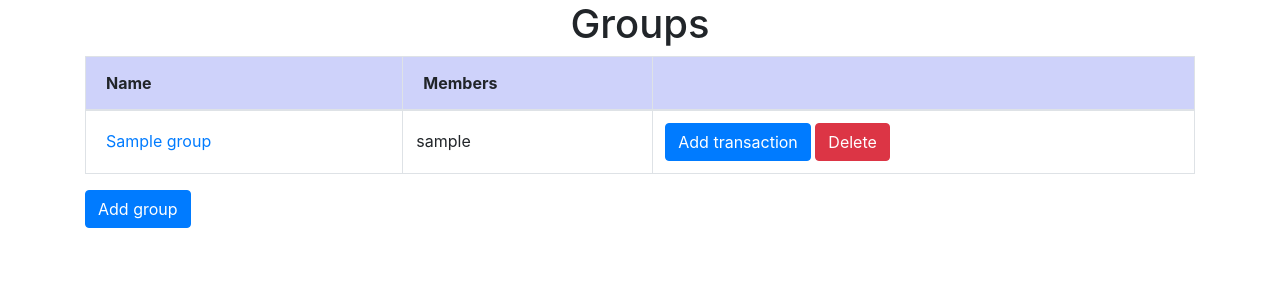
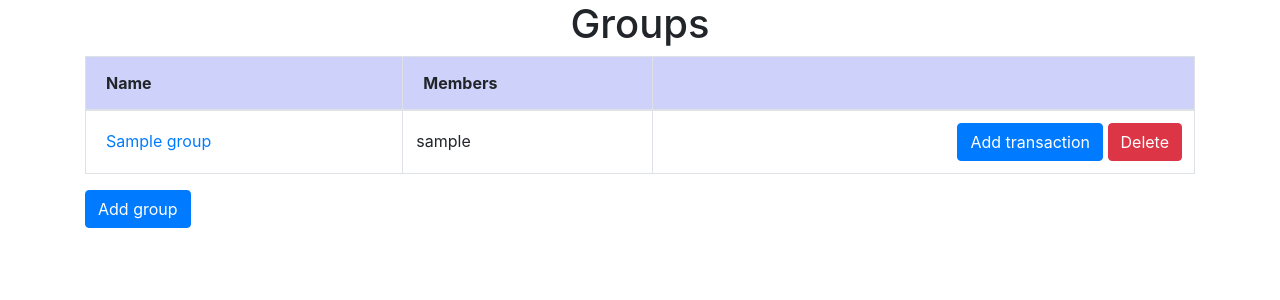
Before and after one commit to belwalrahul/paypals, a Django app: page /groups/ in a window 1280 px wide. Shown: the part 56-356 px from the top of the page. Run offline with Django 4.2, Linux system fonts and the light colour scheme; a user stored in the database is signed in; tables that the repository leaves empty hold one stand-in row (values such as "Sample post").

Commit message:
super minor ui fix

```diff
--- a/core/templates/groups.html
+++ b/core/templates/groups.html
@@ -25,8 +25,7 @@
                     </div>
                   </td>
                   </div>
-                  <td>
-
+                  <td class="text-right">
                     <div><a class="btn btn-primary" href="/groups/{{group.groupID}}/add">Add transaction</a>
                    <a class="btn btn-danger" href="#">Delete</a></div>
                   </td>
```
